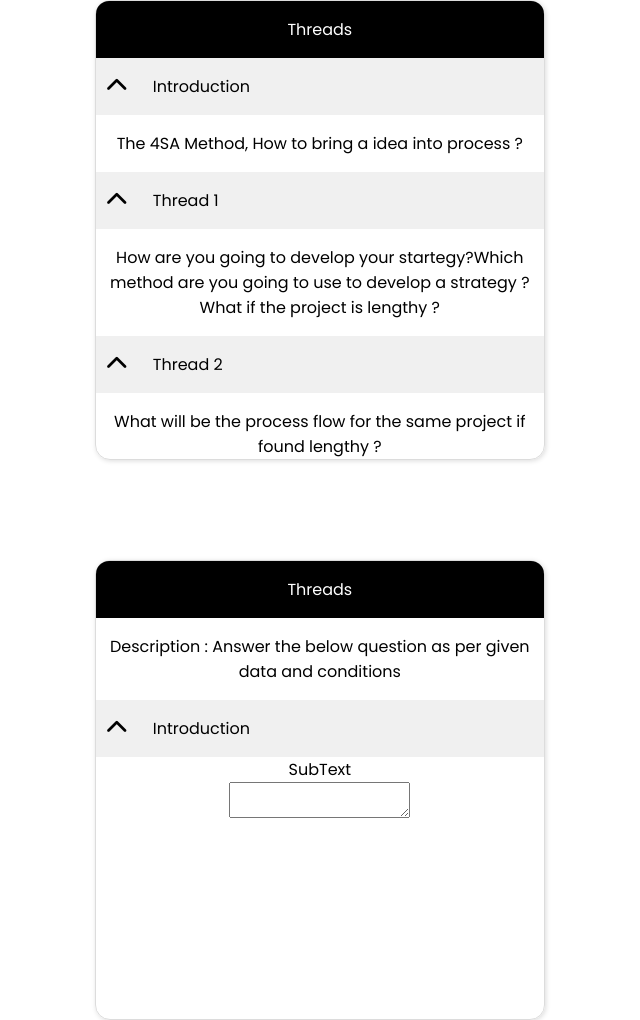
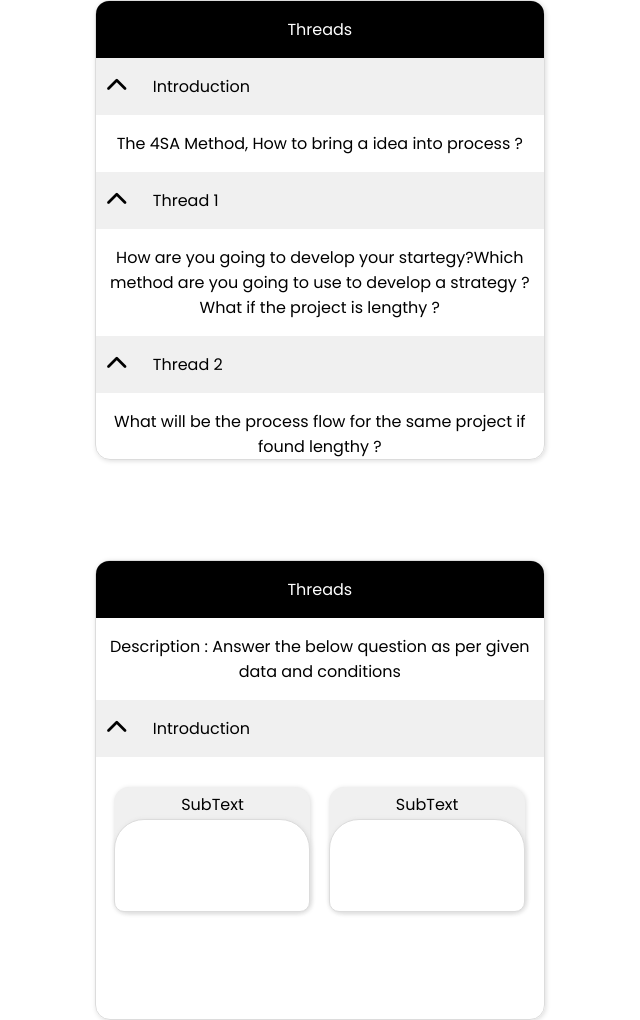
Before and after one commit to Harshjain09012004/DTProject, a plain HTML site: page Project1/index.html in a window 1280 px wide. Shown: the part 1428-2448 px from the top of the page, without its empty margins (365-1005 px from the left). Drawn offline with Linux system fonts and the light colour scheme.

Commit message:
new Card

```diff
--- a/Project1/index.css
+++ b/Project1/index.css
@@ -22,6 +22,16 @@ select {
     border-radius: 5px;
     font-family: poppins;
     border: grey 1px solid;
+}
+textarea{
+    resize: none;
+    height: 100px;
+    width: 190px;
+    border-radius: 10px;
+    border-top-left-radius: 30px;
+    border-top-right-radius: 30px;
+    box-shadow: 1px 1px 5px gainsboro;
+    border: gainsboro 1px solid;
 }
 nav{
     background:#F0F0F0;
@@ -214,8 +224,19 @@ i{
 
 #subpart{
     display: flex;
-    flex-direction: column;
+    justify-content: space-evenly;
+    margin-top:30px;
 }
 .sub{
     display: block;
 }
+.subText{
+    background: #F0F0F0;
+    padding-top: 5px;
+    gap: 2px;
+    border-radius: 15px;
+    box-shadow: 1px 1px 5px gainsboro;
+    display: flex;
+    flex-direction: column;
+    height: 120px;
+}
--- a/Project1/index.html
+++ b/Project1/index.html
@@ -183,6 +183,13 @@
                         </div>
                         <div id="subpart">
                             <div class="subText">
+                                <label for="subtext1" class="sub">
+                                    SubText
+                                </label>
+                                <textarea name="subtext" id="subtext1" placeholder="Enter Text Here">
+                                </textarea>
+                            </div>
+                            <div class="subText">
                                 <label for="subtext2" class="sub">
                                     SubText
                                 </label>
```
